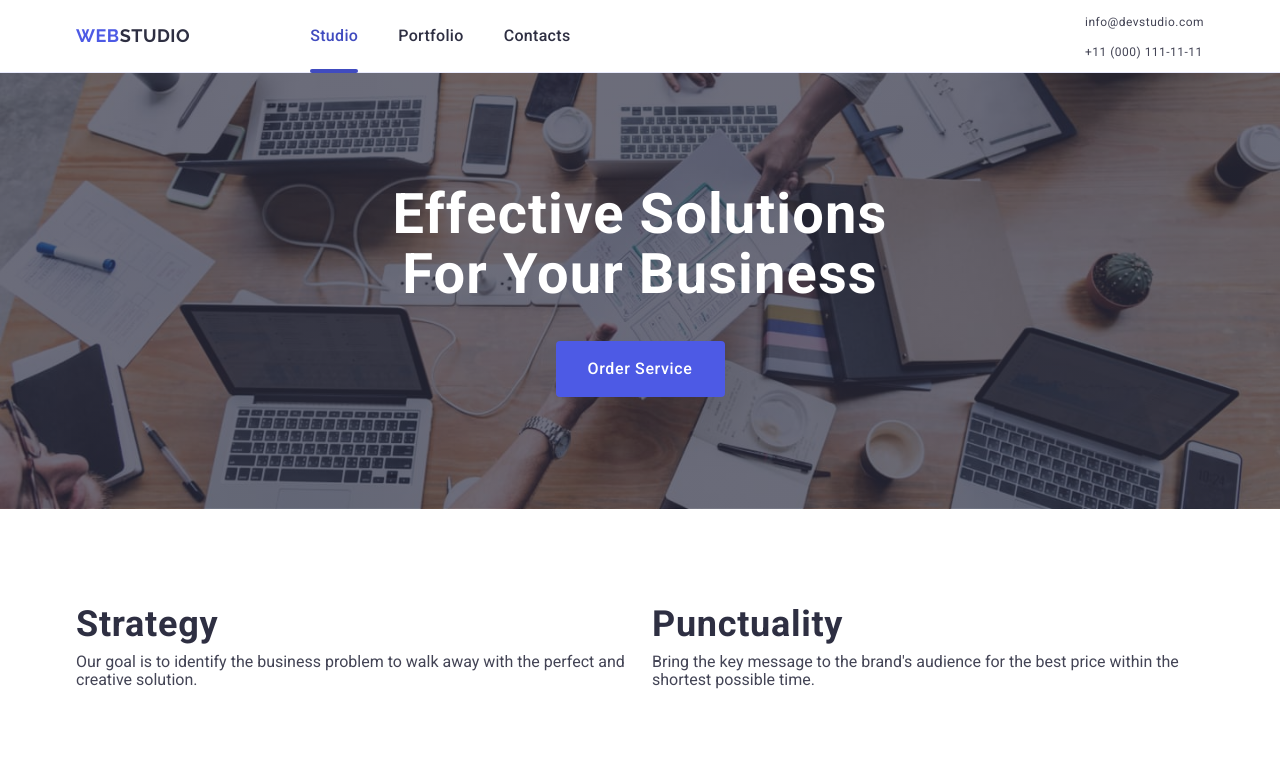
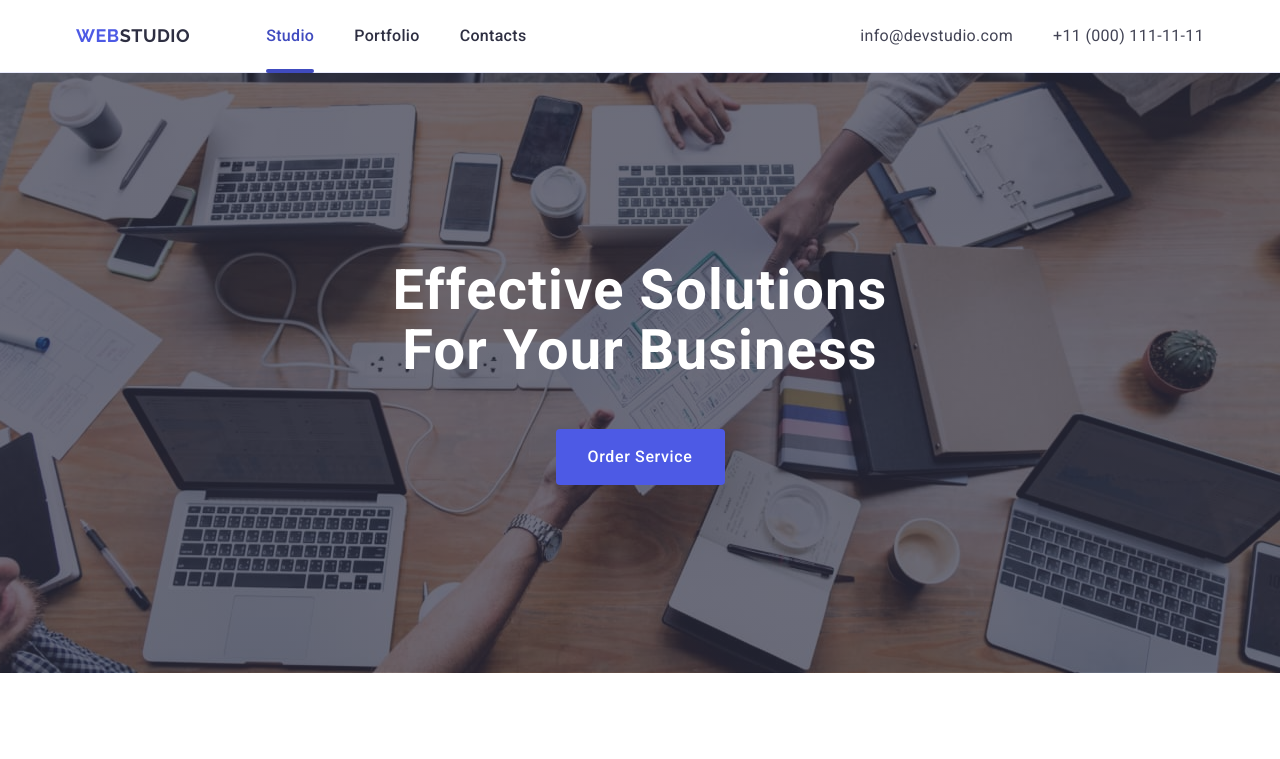
Before and after one commit to Surikhin/goit-markup-hw-06, a plain HTML site: page index.html in a window 1280 px wide. Shown: the top 759 px of the page. Drawn offline with nearby package versions, Linux system fonts and the light colour scheme.

Commit message:
start tablet

```diff
--- a/css/styles.css
+++ b/css/styles.css
@@ -960,12 +960,16 @@ display: inline-flex;
         .footer-input {
             width: 264px;
         }
+    /* ================= /FOOTER TABLET STYLES ========== */
 
+/* =====MODAL===== */
+.modal {
+    width: 408px;
+}
+/* =====/MODAL===== */
+}
 
-
-
-    /* ================= /FOOTER TABLET STYLES ========== */
-}
+/* ===== DESKTOP=====  */
 
 @media screen and (min-width: 1158px) {
     .container {
@@ -974,28 +978,62 @@ display: inline-flex;
         padding-right: 15px;
     }
 
-    /* ================= /HEADER TABLET STYLES ========== */
+    /* ================= HEADER DESKTOP STYLES ========== */
 
-    /* ================= /HEADER TABLET STYLES ========== */
+    .logo-heder {
+        margin-right: 76px;
+    }
 
-    /* ================= HERO TABLET STYLES ========== */
+    .addres-list {
+        flex-direction: row;
+        gap: 40px;
+    }
 
-          /* ================= /HERO TABLET STYLES ========== */
+    .adres-emtel {
+        font-size: 16px;
+        font-weight: 400;
+        line-height: 1.5;
+        letter-spacing: 0.02em;
+    }
 
-          /* ================= HEADER TABLET STYLES ========== */
+        .adres-emtel:hover,
+        .adres-emtel:focus {
+            color: var(--OCEAN);
+        }
 
-          /* ================= /HEADER TABLET STYLES ========== */
+        .nav-link:hover,
+        .nav-link:focus {
+            color: var(--OCEAN);
+        }
 
-          /* ================= SECTION TEAM TABLET STYLES ========== */
+    /* ================= /HEADER DESKTOP STYLES ========== */
+    /* ================= HERO DESKTOP STYLES ========== */
 
-          /* ================= /SECTION TEAM TABLET STYLES ========== */
+    .mobile-hiro-section {
+        padding-top: 188px;
+        padding-bottom: 188px;
+    }
 
-          /* ================= OUR PORTFOLIO TABLET STYLES ========== */
+    .hiro-title {
+        margin-bottom: 48px;
+    }
 
-          /* ================= /OUR PORTFOLIO TABLET STYLES ========== */
+    /* ================= /HERO DESKTOP STYLES ========== */
 
-          /* ================= FOOTER TABLET STYLES ========== */
+    /* ================= SECTION 1 DESKTOP STYLES ========== */
 
-          /* ================= /FOOTER TABLET STYLES ========== */
+    /* ================= /SECTION 1 DESKTOP STYLES ========== */
+
+    /* ================= SECTION TEAM DESKTOP STYLES ========== */
+
+    /* ================= /SECTION TEAM DESKTOP STYLES ========== */
+
+    /* ================= OUR PORTFOLIO DESKTOP STYLES ========== */
+
+    /* ================= /OUR PORTFOLIO DESKTOP STYLES ========== */
+
+    /* ================= FOOTER DESKTOP STYLES ========== */
+
+    /* ================= /FOOTER DESKTOP STYLES ========== */
 }
 /*  */
```
